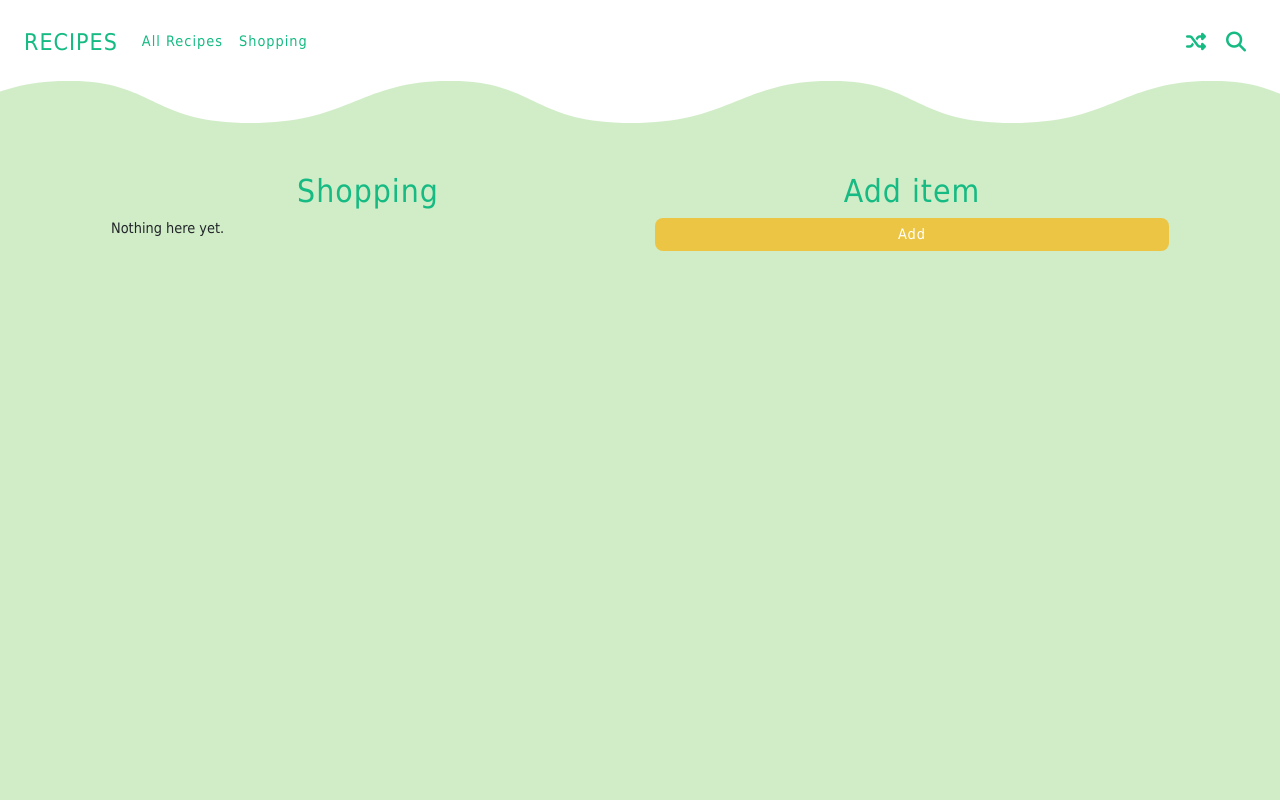
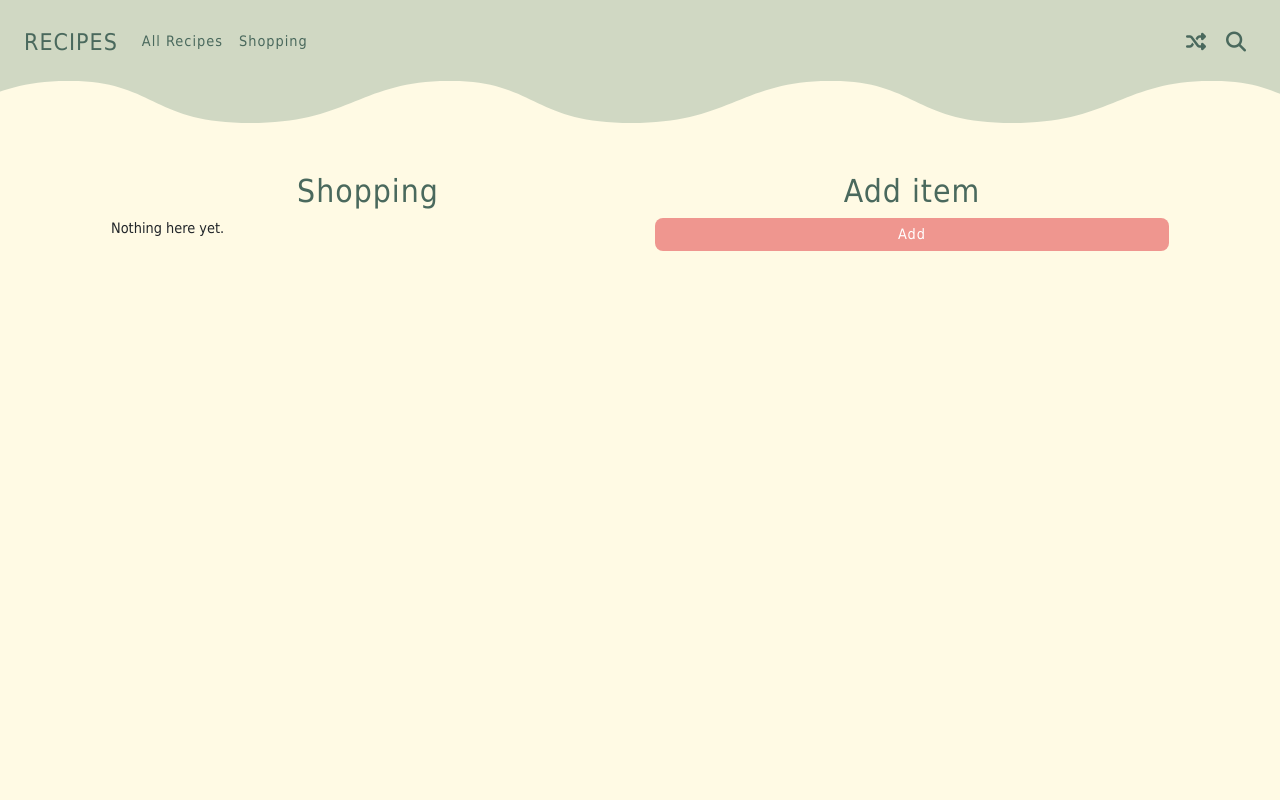
Before and after one commit to jetodd/recipes, a Django app: template recipes/templates/recipes/shopping.html in a window 1280 px wide. Run offline with Django 3.2, Linux system fonts and the light colour scheme; the template is opened without the code that fills it, so the values that code supplies are empty; some libraries are stand-ins or nearby versions.

Commit message:
colour changes

```diff
--- a/recipes/static/recipes/style.css
+++ b/recipes/static/recipes/style.css
@@ -1,10 +1,10 @@
 :root {
-	--header-colour: #edc544;
-	--main-bg-colour: #d1edc7;
+	--header-colour: #D0D8C3;
+	--main-bg-colour: #FFFAE4;
 	--card-bg-colour: #fff;
-	--text-colour: #16ba83;
-	--other-text-colour: #fff;
-	--link-hover: var(--header-colour);
+	--text-colour: #4A695D;
+	--other-text-colour: #ef968f;
+	--link-hover: var(--other-text-colour);
 	--header-search-icon: var(--text-colour);
 	--tag-bg-colour: var(--text-colour);
 	--btn-text-colour: #fff;
@@ -84,11 +84,6 @@ hr {
     margin: 25px auto;
 }
 
-hr.blue {
-	color: var(--main-bg-colour);
-    background: var(--main-bg-colour);
-}
-
 ol {
    list-style: none;
    counter-reset: item;
@@ -119,7 +114,7 @@ ol li:before {
 .navbar {
 	padding: 1rem 1.5rem;
 	padding-top: 20px;
-	background-color: #fff;
+	background-color: #D0D8C3;
 }
 
 .navbar-toggler {
@@ -321,7 +316,7 @@ ul.horizontal-list li {
 }
 
 ul.horizontal-list li a {
-	color: var(--btn-text-colour);
+	color: var(--main-bg-colour);
 	text-decoration: none;
 	margin:0 5px;
 	background: var(--tag-bg-colour);
@@ -348,7 +343,7 @@ ul.horizontal-list li a:hover {
     font-size: 0.8rem;
     line-height: 1;
     letter-spacing: 0.07em;
-    color: var(--other-text-colour);
+    color: var(--main-bg-colour);
     display: inline-block;
     text-decoration: none;
     align-self: start;
@@ -379,7 +374,7 @@ ul.single, ul.block {
 }
 
 .btn-primary {
-	background-color: var(--btn-colour);
+	background-color: var(--other-text-colour);
 	border: none;
 	color: var(--btn-text-colour);
 }
--- a/recipes/templates/recipes/all.html
+++ b/recipes/templates/recipes/all.html
@@ -16,7 +16,7 @@
 								<div class="card-body">
 					    			<h5 class="card-title"><a href="{% url 'recipes:detail' recipe.id %}">{{ recipe.title }}</a></h5>
 
-					    			<hr class="blue" />
+					    			<hr />
 					    			{% if recipe.tags %}
 					    				{% for tag in recipe.tags.all %}
 					    				<div class="tags">
--- a/recipes/templates/recipes/index.html
+++ b/recipes/templates/recipes/index.html
@@ -13,7 +13,7 @@
       					</div>
       					<div class="card-body d-flex flex-column">
 				    		<h5 class="card-title"><a href="{% url 'recipes:detail' recipe.id %}">{{ recipe.title }}</a></h5>
-				    		<hr class="blue mt-auto" />
+				    		<hr class="mt-auto" />
                             <a href="{% url 'recipes:detail' recipe.id %}" class="card-link mt-auto btn btn-primary">View recipe</a>
 				  		</div>
   					</div>
--- a/recipes/templates/recipes/search.html
+++ b/recipes/templates/recipes/search.html
@@ -15,7 +15,7 @@
 				</div>
 				<div class="card-body">
 	    			<h5 class="card-title"><a href="{% url 'recipes:detail' recipe.id %}">{{ recipe.title }}</a></h5>
-	    			<hr class="blue" />
+	    			<hr />
 	    			<a href="{% url 'recipes:detail' recipe.id %}" class="card-link btn btn-primary">View recipe</a>
 	  			</div>
 			</div>
--- a/recipes/templates/recipes/tag.html
+++ b/recipes/templates/recipes/tag.html
@@ -11,7 +11,7 @@
       					</div>
       					<div class="card-body">
 				    		<h5 class="card-title"><a href="{% url 'recipes:detail' recipe.id %}">{{ recipe.title }}</a></h5>
-				    		<hr class="blue" />
+				    		<hr />
 				    		{% if recipe.tags %}
 			    				{% for tag in recipe.tags.all %}
 				    				<div class="tags">
```
Also changed, not shown: recipes/static/images/waves.svg.
